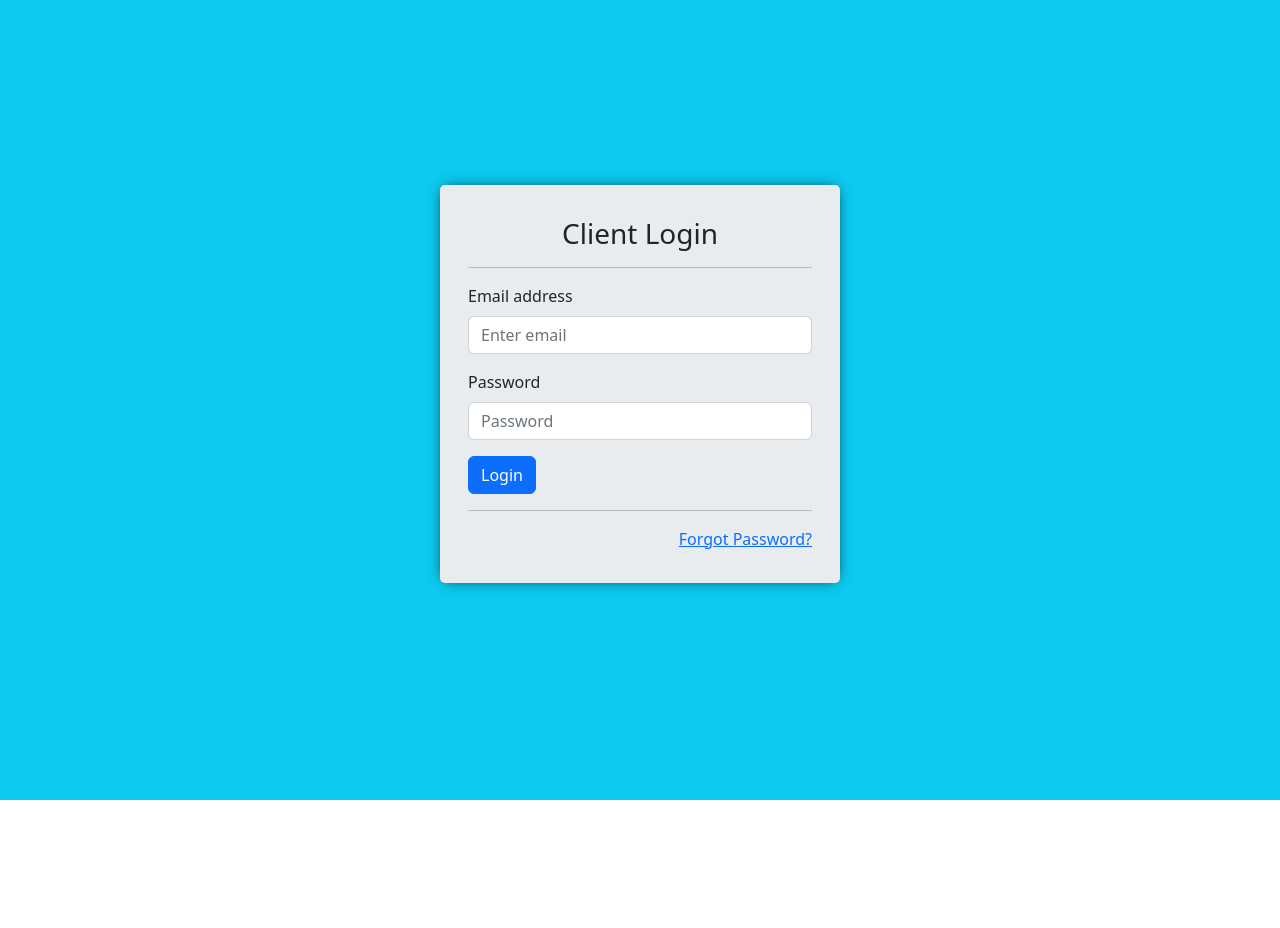
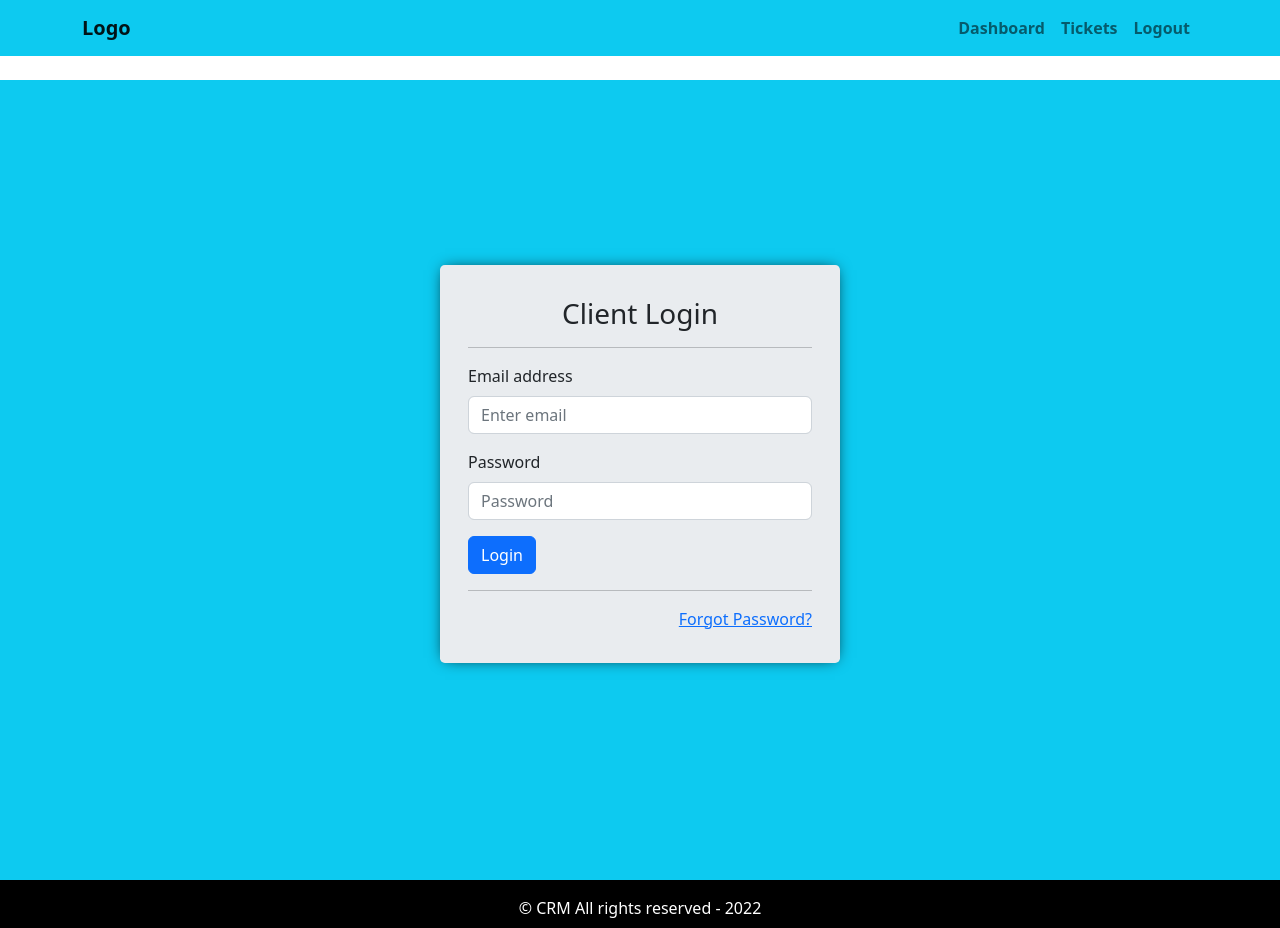
Before and after one commit to krishnashrestha47/frontend-crm, a React (Create React App) app: page / in a window 1280 px wide. Before the commit the page ends 800 px from the top, so only its background shows below. Built offline with nearby package versions, Linux system fonts and the light colour scheme.

Commit message:
default layout created

```diff
--- a/src/App.css
+++ b/src/App.css
@@ -5,3 +5,27 @@
   background-color: #e9ecef;
   border-radius: 0.3rem;
 }
+
+.default-layout {
+  display: grid;
+  grid-template-rows: 80px auto 3rem;
+  grid-template-areas:
+    "header"
+    "main"
+    "footer";
+}
+
+header {
+  grid-area: header;
+}
+
+main {
+  grid-area: main;
+}
+
+footer {
+  grid-area: footer;
+  background: black;
+  padding: 1rem;
+  color: white;
+}
--- a/src/App.js
+++ b/src/App.js
@@ -1,12 +1,15 @@
 import { ToastContainer } from "react-toastify";
 import "./App.css";
+import DefaultLayout from "./layout/DefaultLayout";
 import { EntryPage } from "./pages/entry-page/EntryPage";
 
 const App = () => {
   return (
     <div>
-      <EntryPage />
-      <ToastContainer />
+      <DefaultLayout>
+        <EntryPage />
+        <ToastContainer />
+      </DefaultLayout>
     </div>
   );
 };
--- /dev/null
+++ b/src/layout/DefaultLayout.js
@@ -0,0 +1,20 @@
+import React from "react";
+import { Footer } from "./Footer";
+import { Header } from "./Header";
+
+const DefaultLayout = ({ children }) => {
+  return (
+    <div className="default-layout">
+      <header className="header">
+        <Header />
+      </header>
+      {/* main page content */}
+      <main className="main">{children}</main>
+      <footer className="footer">
+        <Footer />
+      </footer>
+    </div>
+  );
+};
+
+export default DefaultLayout;
--- /dev/null
+++ b/src/layout/Footer.js
@@ -0,0 +1,7 @@
+import React from "react";
+
+export const Footer = () => {
+  return (
+    <div className="text-center">&copy; CRM All rights reserved - 2022</div>
+  );
+};
--- /dev/null
+++ b/src/layout/Header.js
@@ -0,0 +1,20 @@
+import React from "react";
+import { Container, Nav, Navbar } from "react-bootstrap";
+
+export const Header = () => {
+  return (
+    <Navbar className="fw-bold" bg="info" variant="light" expand="lg">
+      <Container>
+        <Navbar.Brand href="/">Logo</Navbar.Brand>
+        <Navbar.Toggle aria-controls="basic-navbar-nav" />
+        <Navbar.Collapse id="basic-navbar-nav">
+          <Nav className="ms-auto">
+            <Nav.Link href="/dashboard">Dashboard</Nav.Link>
+            <Nav.Link href="/tickets">Tickets</Nav.Link>
+            <Nav.Link href="/logout">Logout</Nav.Link>
+          </Nav>
+        </Navbar.Collapse>
+      </Container>
+    </Navbar>
+  );
+};
```
